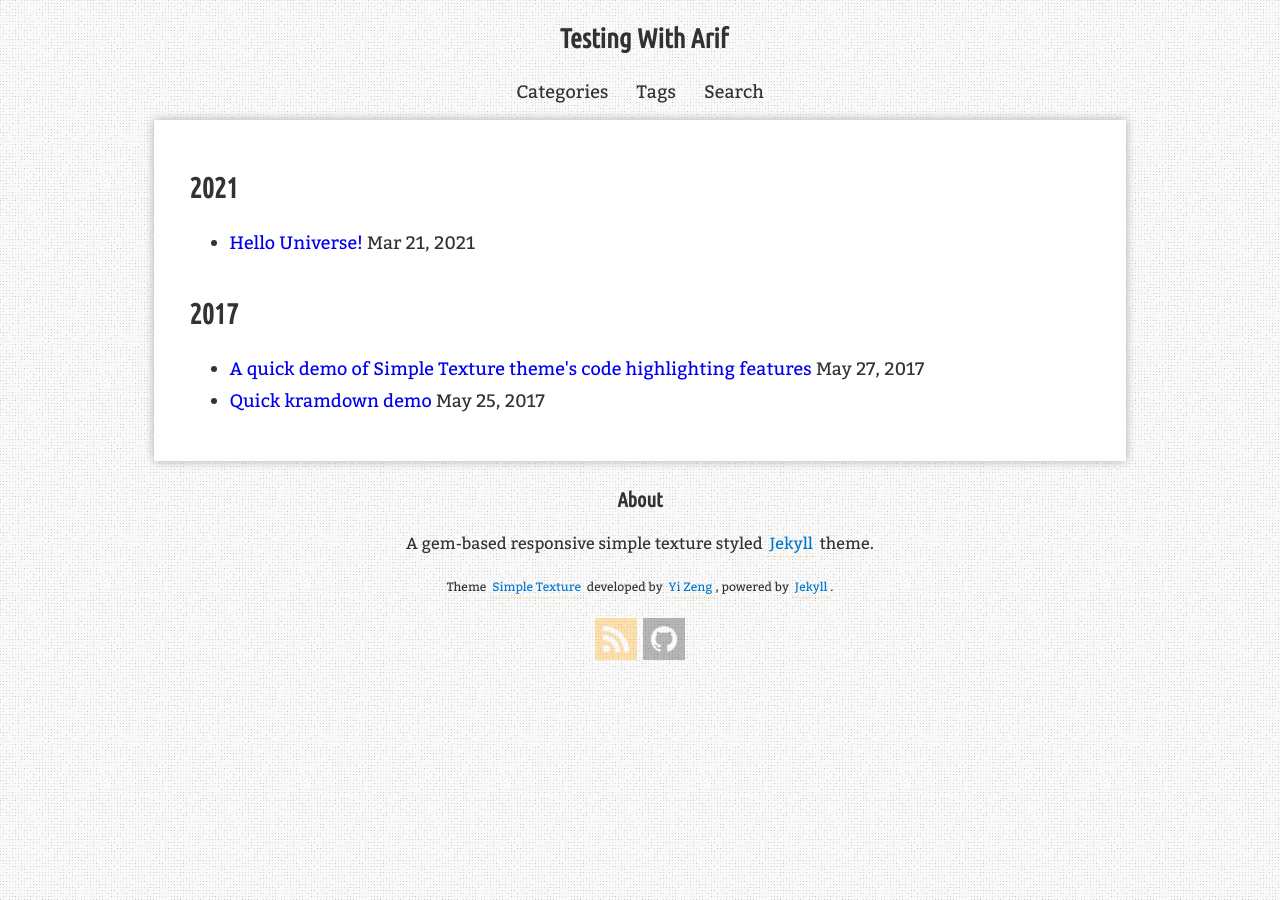
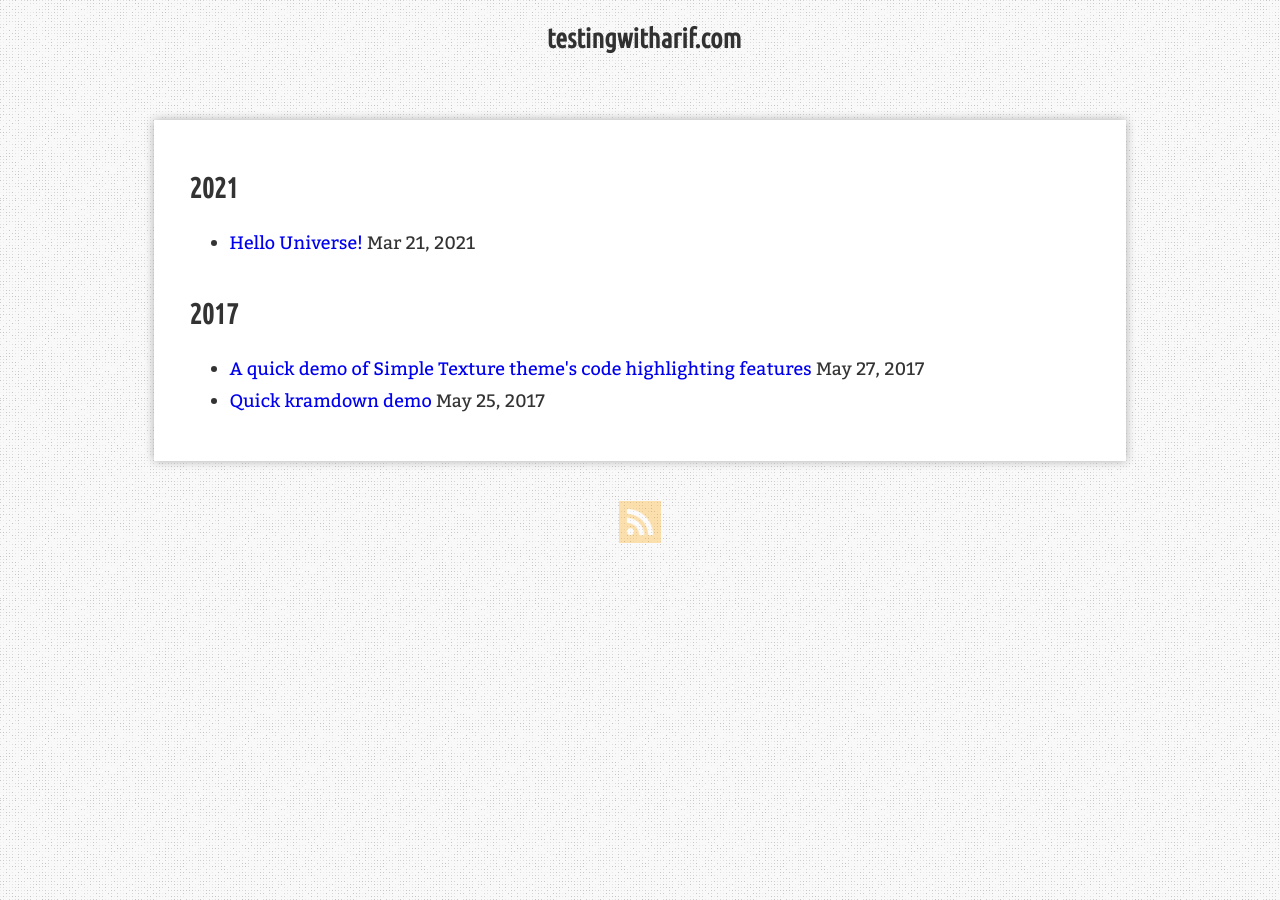
Before and after one commit to arifmasood/testingwitharif.com, a Jekyll site: the page built from index.html, in a window 1280 px wide. Built offline with Jekyll 4.4.1, drawn with Linux system fonts in a browser that asks for light colours; comment, search, counter and statistics services are not loaded; some of the changed lines change nothing that is shown.

Commit message:
updates to root/index.html

```diff
--- a/_config.yml
+++ b/_config.yml
@@ -1,68 +1,68 @@
-# Site Settings
-encoding: UTF-8
-exclude: ["*.gem", "*.gemspec", "Gemfile", "Gemfile.lock", "node_modules", "Rakefile", "starter-kit", "vendor"]
-lang: en # Language code as defined in _data/i18n.yml. en, en-gb, en-us, zh, zh-cn, zh-tw etc.
-permalink: /blog/:year/:month/:day/:title/
-
-whitelist: [jekyll-feed, jekyll-redirect-from, jekyll-seo-tag, jekyll-sitemap]
-plugins:
-  - jekyll-feed
-  - jekyll-redirect-from
-  - jekyll-seo-tag
-  - jekyll-sitemap
-
-markdown: kramdown
-kramdown:
-  auto_id_prefix: 'heading-'
-  smart_quotes: ["apos", "apos", "quot", "quot"]
-  toc_levels: 1..3
-
-sass:
-  style: compressed
-
-# Site Data
-url: # the base hostname & protocol for your site, e.g. http://example.com
-baseurl: # the subpath of your site, e.g. /blog
-title: Testing With Arif
-description: "A gem-based responsive simple texture styled Jekyll theme."
-keywords: 'jekyll,theme,gem-based,blog'
-author:
-  name:
-  job_title:
-  location:
-  email:
-  social_links:
-    - name: facebook
-      url:
-    - name: github
-      url: https://github.com/arifmasood/testingwitharif.com
-    - name: instagram
-      url:
-    - name: linkedin
-      url:
-    - name: stackoverflow
-      url:
-    - name: twitter
-      url:
-    - name: vk
-      url:
-home:
-  section1: <h1>Testing With Arif</h1>
-  section2: <h2>A gem-based responsive simple texture styled Jekyll theme</h2>
-  section3: <div class="social-links"><a class="ico-github btn" href="https://github.com/yizeng/jekyll-theme-simple-texture" title="View on GitHub"></a></div>
-blog:
-  cc_license: http://creativecommons.org/licenses/by-sa/4.0/ # A link to CC License of your choice.
-  cc_license_image: /assets/images/theme/cc-by-sa.png # An image of your CC License.
-  footer_content: A gem-based responsive simple texture styled <a href="http://jekyllrb.com/">Jekyll</a> theme.
-
-disqus:
-  shortname: # e.g. yizeng
-  public_key: # e.g. ULZ0b9TFefCUJHKQd4JCKv2v3u27YoG7YG8zXPewkWrT333Z0Se9YnxLzoV6VM8W
-google_tag_manager: # e.g. 'GTM-KCQJXZ8F'
-addthis_public_id: # AddThis sharing plugin. See http://www.addthis.com/. E.g. ra-53329e27694534j5
-
-paths:
-  home: /
-  blog: /blog/
-  categories: /blog/categories/
-  tags: /blog/tags/
+## Site Settings
+#encoding: UTF-8
+#exclude: ["*.gem", "*.gemspec", "Gemfile", "Gemfile.lock", "node_modules", "Rakefile", "starter-kit", "vendor"]
+#lang: en # Language code as defined in _data/i18n.yml. en, en-gb, en-us, zh, zh-cn, zh-tw etc.
+#permalink: /blog/:year/:month/:day/:title/
+#
+#whitelist: [jekyll-feed, jekyll-redirect-from, jekyll-seo-tag, jekyll-sitemap]
+#plugins:
+#  - jekyll-feed
+#  - jekyll-redirect-from
+#  - jekyll-seo-tag
+#  - jekyll-sitemap
+#
+#markdown: kramdown
+#kramdown:
+#  auto_id_prefix: 'heading-'
+#  smart_quotes: ["apos", "apos", "quot", "quot"]
+#  toc_levels: 1..3
+#
+#sass:
+#  style: compressed
+#
+## Site Data
+#url: # the base hostname & protocol for your site, e.g. http://example.com
+#baseurl: # the subpath of your site, e.g. /blog
+#title: Testing With Arif
+#description: "A gem-based responsive simple texture styled Jekyll theme."
+#keywords: 'jekyll,theme,gem-based,blog'
+#author:
+#  name:
+#  job_title:
+#  location:
+#  email:
+#  social_links:
+#    - name: facebook
+#      url:
+#    - name: github
+#      url: https://github.com/arifmasood/testingwitharif.com
+#    - name: instagram
+#      url:
+#    - name: linkedin
+#      url:
+#    - name: stackoverflow
+#      url:
+#    - name: twitter
+#      url:
+#    - name: vk
+#      url:
+#home:
+#  section1: <h1>Testing With Arif</h1>
+#  section2: <h2>A gem-based responsive simple texture styled Jekyll theme</h2>
+#  section3: <div class="social-links"><a class="ico-github btn" href="https://github.com/yizeng/jekyll-theme-simple-texture" title="View on GitHub"></a></div>
+#blog:
+#  cc_license: http://creativecommons.org/licenses/by-sa/4.0/ # A link to CC License of your choice.
+#  cc_license_image: /assets/images/theme/cc-by-sa.png # An image of your CC License.
+#  footer_content: A gem-based responsive simple texture styled <a href="http://jekyllrb.com/">Jekyll</a> theme.
+#
+#disqus:
+#  shortname: # e.g. yizeng
+#  public_key: # e.g. ULZ0b9TFefCUJHKQd4JCKv2v3u27YoG7YG8zXPewkWrT333Z0Se9YnxLzoV6VM8W
+#google_tag_manager: # e.g. 'GTM-KCQJXZ8F'
+#addthis_public_id: # AddThis sharing plugin. See http://www.addthis.com/. E.g. ra-53329e27694534j5
+#
+#paths:
+#  home: /
+#  blog: /blog/
+#  categories: /blog/categories/
+#  tags: /blog/tags/
```
